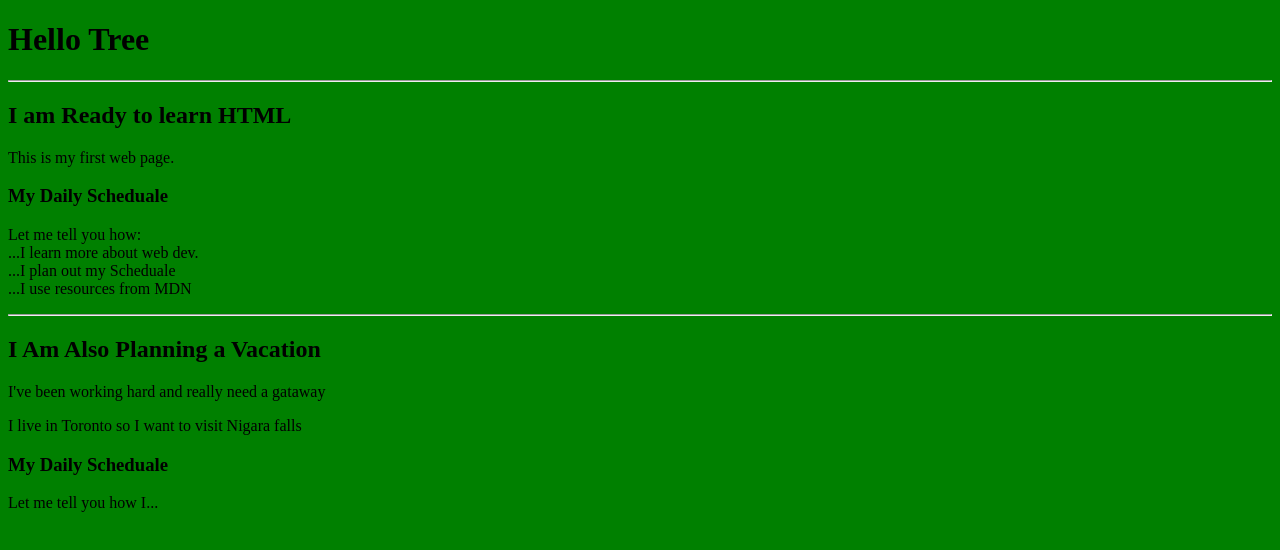
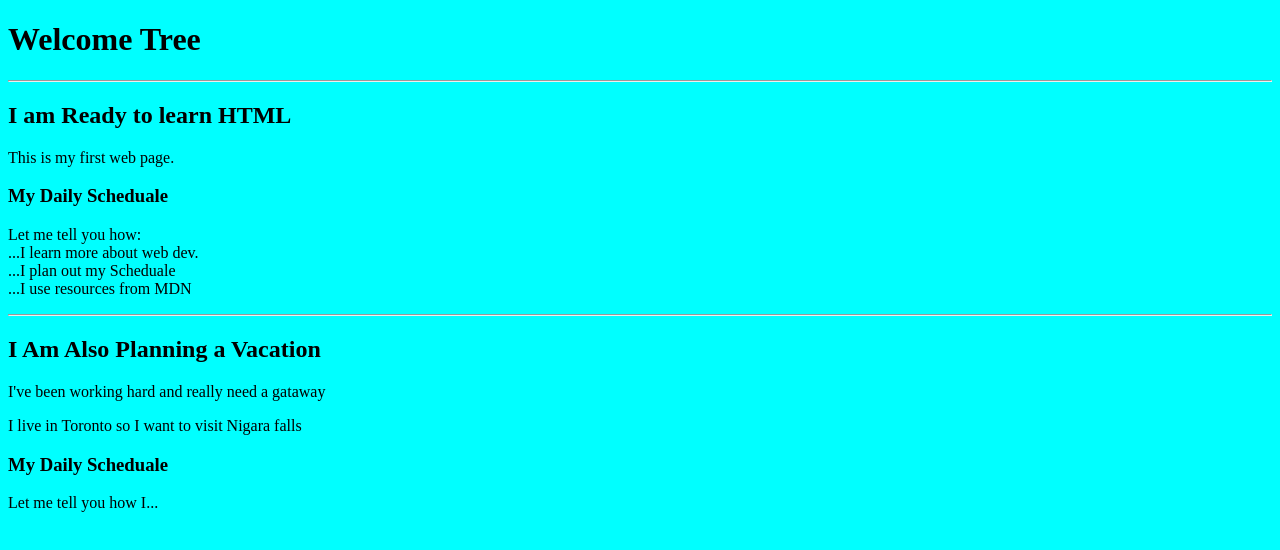
Before and after one commit to HaninKhalifih/probable-winner, a plain HTML site: page index.html in a window 1280 px wide. Drawn offline with Linux system fonts and the light colour scheme.

Commit message:
Version 3.0.0

```diff
--- a/index.html
+++ b/index.html
@@ -12,7 +12,7 @@
     <link rel="stylesheet" href="main.css" />
   </head>
   <body>
-    <h1>Hello Tree</h1>
+    <h1>Welcome Tree</h1>
     <hr />
     <h2>I am Ready to learn HTML</h2>
     <p>This is my first web page.</p>
--- a/main.css
+++ b/main.css
@@ -3,5 +3,5 @@ html {
 }
 
 body {
-  background-color: green;
+  background-color: cyan;
 }
```
